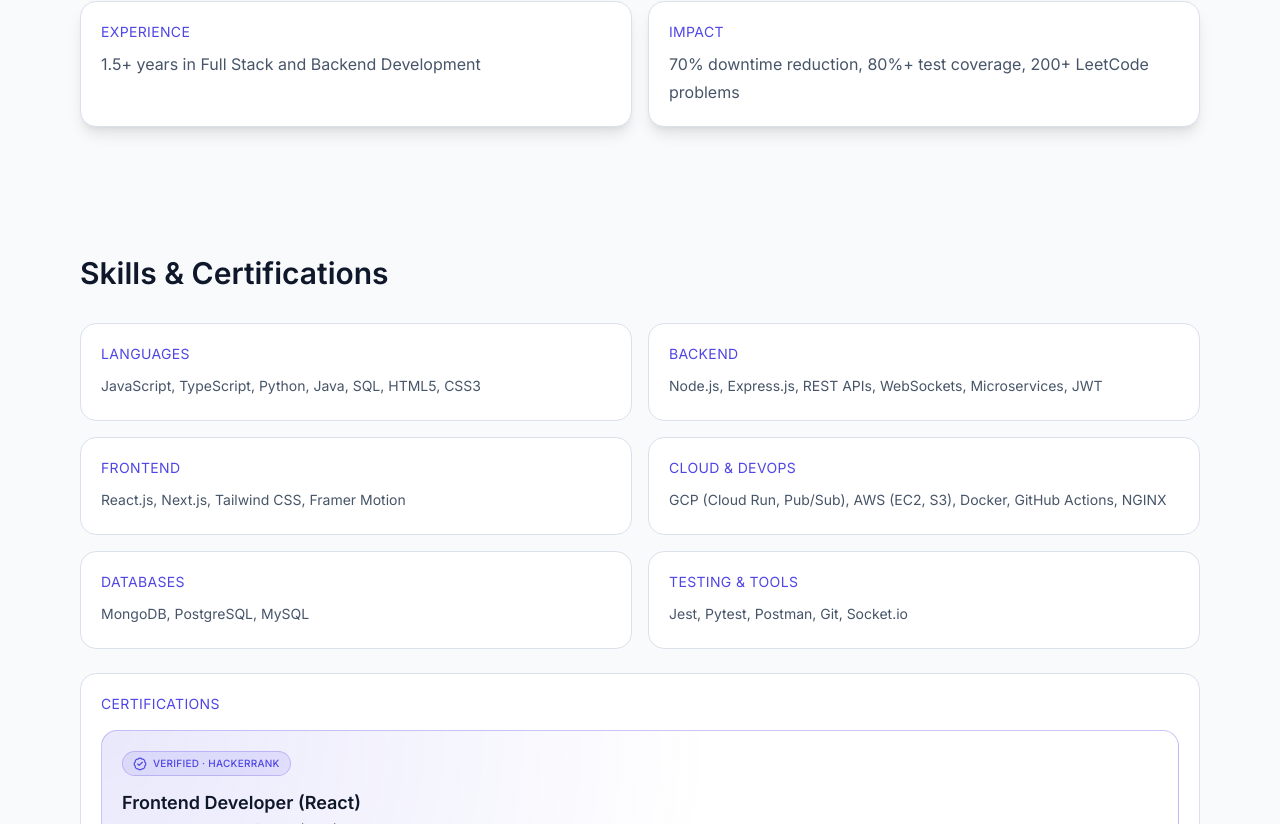
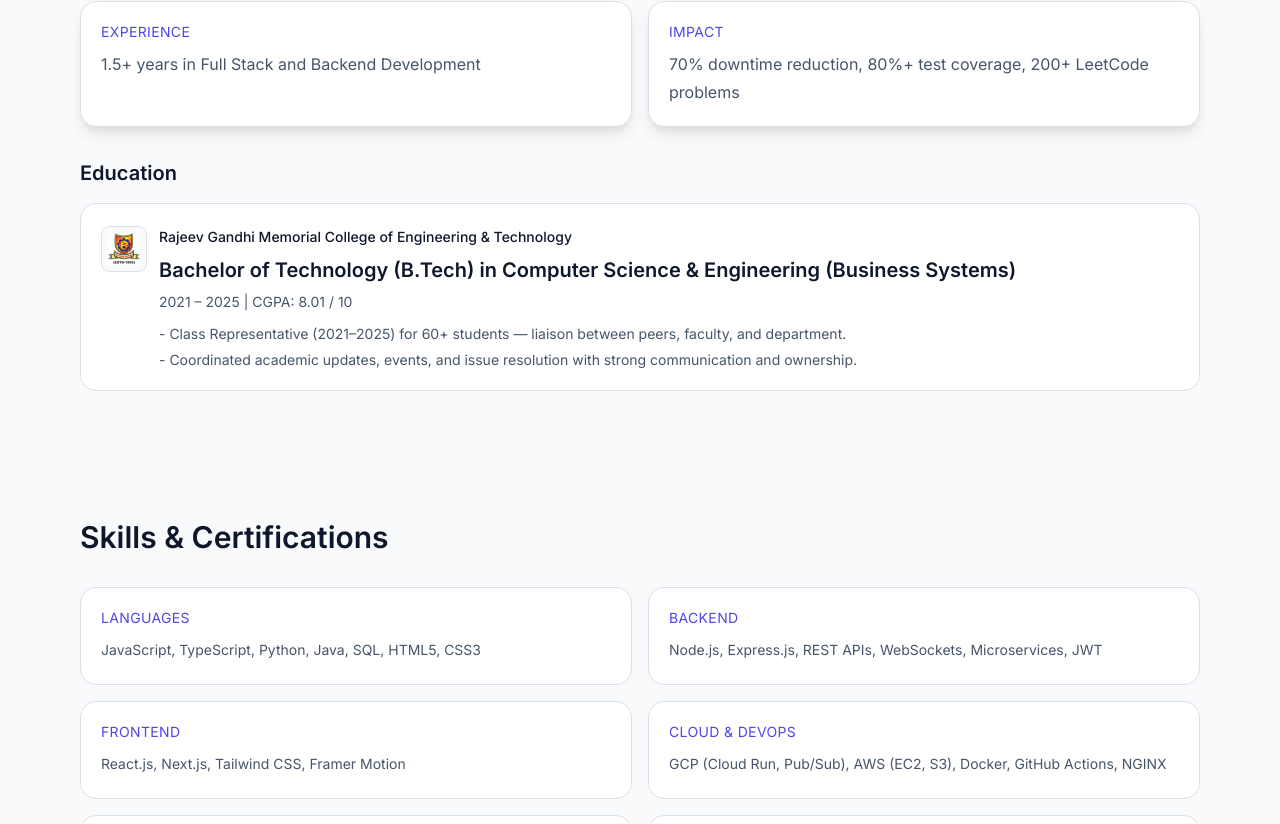
Before and after one commit to VenkataSubbaiah5022/My_Portfolio, a Next.js app: page / in a window 1280 px wide. Shown: the part 1256-2080 px from the top of the page. Built offline with nearby package versions, Linux system fonts and the light colour scheme; no server answers.

Commit message:
feat: refactor AboutSection and remove EducationSection for improved structure

```diff
--- a/src/app/page.tsx
+++ b/src/app/page.tsx
@@ -1,6 +1,5 @@
 import { AboutSection } from "@/components/AboutSection";
 import { ContactSection } from "@/components/ContactSection";
-import { EducationSection } from "@/components/EducationSection";
 import { EngineeringChallengesSection } from "@/components/EngineeringChallengesSection";
 import { ExperienceSection } from "@/components/ExperienceSection";
 import { GitHubProofSection } from "@/components/GitHubProofSection";
@@ -30,7 +29,6 @@ export default function Home() {
       <ExperienceSection />
       <RecommendationsSection />
       <LinkedInWritingSection />
-      <EducationSection />
       <HowIBuildSection />
       <GitHubProofSection />
       <ServicesSection />
--- a/src/components/AboutSection.tsx
+++ b/src/components/AboutSection.tsx
@@ -1,6 +1,10 @@
 "use client";
 
 import { motion } from "framer-motion";
+import Image from "next/image";
+import { trackOutboundClick } from "@/lib/analytics";
+
+const collegeLogo = "/education/rgmcet-logo.png";
 
 const cards = [
   {
@@ -12,6 +16,23 @@ const cards = [
   {
     title: "Impact",
     value: "70% downtime reduction, 80%+ test coverage, 200+ LeetCode problems",
+  },
+];
+
+const education = [
+  {
+    period: "2021 – 2025",
+    degree:
+      "Bachelor of Technology (B.Tech) in Computer Science & Engineering (Business Systems)",
+    college: {
+      name: "Rajeev Gandhi Memorial College of Engineering & Technology",
+      url: "https://www.rgmcet.edu.in/",
+    },
+    score: "CGPA: 8.01 / 10",
+    highlights: [
+      "Class Representative (2021–2025) for 60+ students — liaison between peers, faculty, and department.",
+      "Coordinated academic updates, events, and issue resolution with strong communication and ownership.",
+    ],
   },
 ];
 
@@ -37,7 +58,7 @@ export function AboutSection() {
           collaborating with product teams on high-impact user experiences.
         </p>
       </div>
-      <div className="grid gap-4 md:grid-cols-2">
+      <div className="mb-8 grid gap-4 md:grid-cols-2">
         {cards.map((card, idx) => (
           <motion.article
             key={card.title}
@@ -50,9 +71,70 @@ export function AboutSection() {
             <h3 className="text-sm tracking-wide text-primary uppercase">
               {card.title}
             </h3>
-            <p className="mt-2 text-sm leading-7 text-muted-foreground md:text-base">{card.value}</p>
+            <p className="mt-2 text-sm leading-7 text-muted-foreground md:text-base">
+              {card.value}
+            </p>
           </motion.article>
         ))}
+      </div>
+
+      <div id="education" className="scroll-mt-28">
+        <h3 className="mb-4 text-lg font-semibold md:text-xl">Education</h3>
+        <div className="space-y-4">
+          {education.map((item, idx) => (
+            <motion.article
+              key={item.degree}
+              initial={{ opacity: 0, x: -12 }}
+              whileInView={{ opacity: 1, x: 0 }}
+              viewport={{ once: true, amount: 0.2 }}
+              transition={{ duration: 0.45, delay: idx * 0.1 }}
+              className="rounded-2xl border border-border bg-card p-5"
+            >
+              <div className="flex items-start gap-3">
+                <a
+                  href={item.college.url}
+                  target="_blank"
+                  rel="noreferrer"
+                  onClick={() =>
+                    trackOutboundClick("RGMCE", item.college.url, "education")
+                  }
+                  className="mt-0.5 shrink-0 rounded-lg border border-border bg-background p-1.5 transition hover:border-primary/30"
+                  aria-label="Rajeev Gandhi Memorial College of Engineering and Technology"
+                >
+                  <Image
+                    src={collegeLogo}
+                    alt="RGMCE college logo"
+                    width={32}
+                    height={32}
+                    className="h-8 w-8 object-contain"
+                  />
+                </a>
+                <div className="min-w-0 flex-1">
+                  <a
+                    href={item.college.url}
+                    target="_blank"
+                    rel="noreferrer"
+                    onClick={() =>
+                      trackOutboundClick("RGMCE", item.college.url, "education")
+                    }
+                    className="text-sm font-medium text-foreground transition hover:text-primary"
+                  >
+                    {item.college.name}
+                  </a>
+                  <h4 className="mt-2 text-lg font-semibold md:text-xl">{item.degree}</h4>
+                  <p className="mt-2 text-sm text-muted-foreground">
+                    {item.period} | {item.score}
+                  </p>
+                  <ul className="mt-3 space-y-1.5 text-sm text-muted-foreground">
+                    {item.highlights.map((point) => (
+                      <li key={point}>- {point}</li>
+                    ))}
+                  </ul>
+                </div>
+              </div>
+            </motion.article>
+          ))}
+        </div>
       </div>
     </section>
   );
--- a/src/components/EducationSection.tsx
+++ /dev/null
@@ -1,87 +0,0 @@
-"use client";
-
-import { motion } from "framer-motion";
-import Image from "next/image";
-import { trackOutboundClick } from "@/lib/analytics";
-
-const collegeLogo = "/education/rgmcet-logo.png";
-
-const education = [
-  {
-    period: "2021 – 2025",
-    degree:
-      "Bachelor of Technology (B.Tech) in Computer Science & Engineering (Business Systems)",
-    college: {
-      name: "Rajeev Gandhi Memorial College of Engineering & Technology",
-      url: "https://www.rgmcet.edu.in/",
-    },
-    score: "CGPA: 8.01 / 10",
-    highlights: [
-      "Class Representative (2021–2025) for 60+ students — liaison between peers, faculty, and department.",
-      "Coordinated academic updates, events, and issue resolution with strong communication and ownership.",
-    ],
-  },
-];
-
-export function EducationSection() {
-  return (
-    <section id="education" className="mx-auto w-full max-w-6xl px-4 py-14 md:py-16">
-      <h2 className="mb-6 text-2xl font-semibold md:mb-8 md:text-3xl">Education</h2>
-      <div className="space-y-4">
-        {education.map((item, idx) => (
-          <motion.article
-            key={item.degree}
-            initial={{ opacity: 0, x: -12 }}
-            whileInView={{ opacity: 1, x: 0 }}
-            viewport={{ once: true, amount: 0.2 }}
-            transition={{ duration: 0.45, delay: idx * 0.1 }}
-            className="rounded-2xl border border-border bg-card p-5"
-          >
-            <div className="flex items-start gap-3">
-              <a
-                href={item.college.url}
-                target="_blank"
-                rel="noreferrer"
-                onClick={() =>
-                  trackOutboundClick("RGMCE", item.college.url, "education")
-                }
-                className="mt-0.5 shrink-0 rounded-lg border border-border bg-background p-1.5 transition hover:border-primary/30"
-                aria-label="Rajeev Gandhi Memorial College of Engineering and Technology"
-              >
-                <Image
-                  src={collegeLogo}
-                  alt="RGMCE college logo"
-                  width={32}
-                  height={32}
-                  className="h-8 w-8 object-contain"
-                />
-              </a>
-              <div className="min-w-0 flex-1">
-                <a
-                  href={item.college.url}
-                  target="_blank"
-                  rel="noreferrer"
-                  onClick={() =>
-                    trackOutboundClick("RGMCE", item.college.url, "education")
-                  }
-                  className="text-sm font-medium text-foreground transition hover:text-primary"
-                >
-                  {item.college.name}
-                </a>
-                <h3 className="mt-2 text-lg font-semibold md:text-xl">{item.degree}</h3>
-                <p className="mt-2 text-sm text-muted-foreground">
-                  {item.period} | {item.score}
-                </p>
-                <ul className="mt-3 space-y-1.5 text-sm text-muted-foreground">
-                  {item.highlights.map((point) => (
-                    <li key={point}>- {point}</li>
-                  ))}
-                </ul>
-              </div>
-            </div>
-          </motion.article>
-        ))}
-      </div>
-    </section>
-  );
-}
--- a/src/components/Navbar.tsx
+++ b/src/components/Navbar.tsx
@@ -61,7 +61,6 @@ const scrollSpySections: { sectionId: string; navId: NavId }[] = [
   { sectionId: "experience", navId: "career" },
   { sectionId: "recommendations", navId: "why-me" },
   { sectionId: "writing", navId: "why-me" },
-  { sectionId: "education", navId: "why-me" },
   { sectionId: "build-process", navId: "process" },
   { sectionId: "github-proof", navId: "process" },
   { sectionId: "services", navId: "services" },
```
